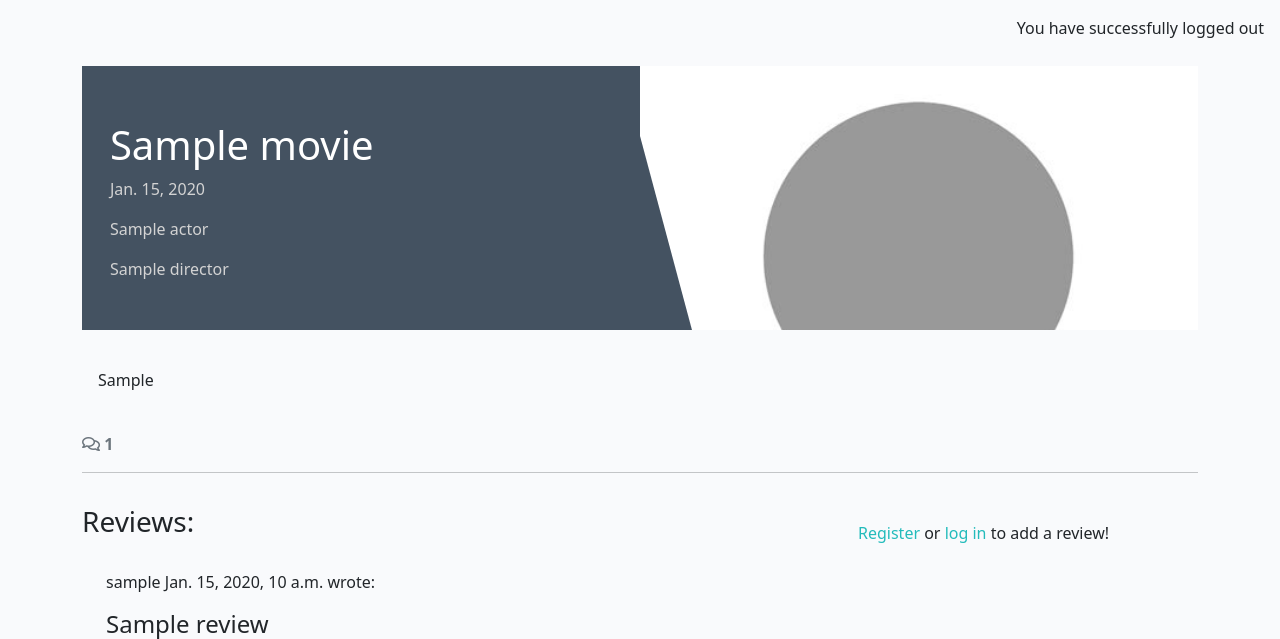
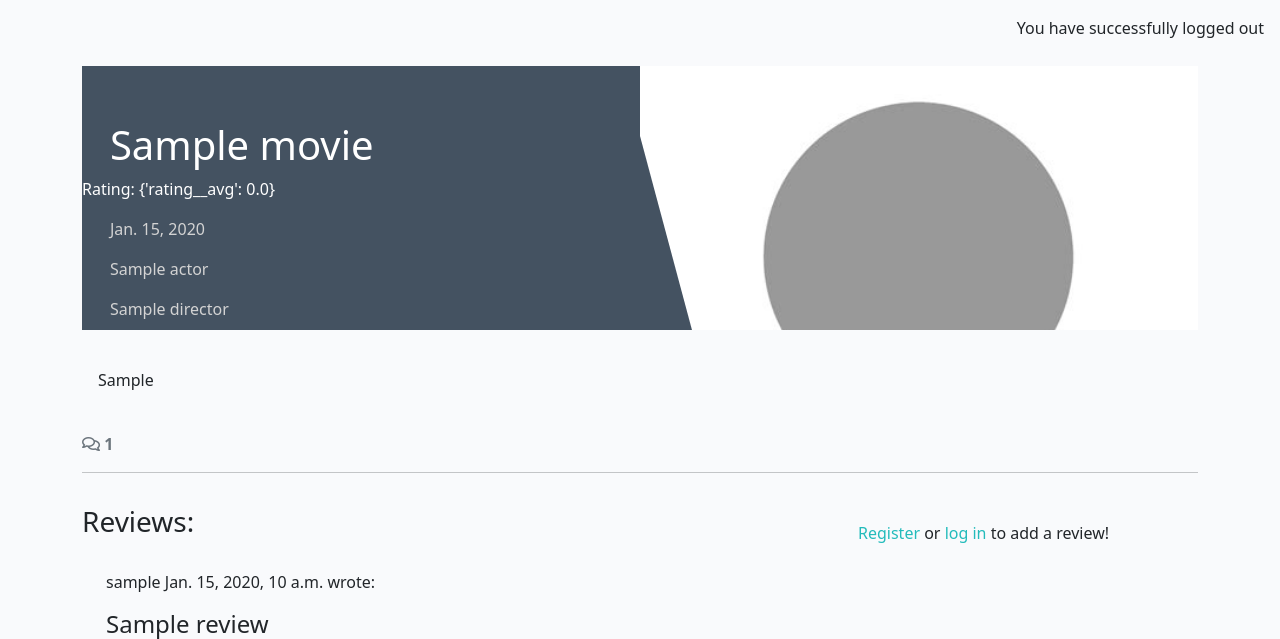
Before and after one commit to LizzyonGit/rates_r_us, a Django app: a page that uses movie/templates/movie/movie_detail.html in a window 1280 px wide. Shown: the part 60-699 px from the top of the page. Run offline with Django 5.2, Linux system fonts and the light colour scheme; tables that the repository leaves empty hold one stand-in row (values such as "Sample post"); some libraries are stand-ins or nearby versions.

Commit message:
Add calculation of average rating

```diff
--- a/movie/templates/movie/movie_detail.html
+++ b/movie/templates/movie/movie_detail.html
@@ -7,9 +7,10 @@
     <div class="container">
         <div class="row g-0">
             <div class="col-md-6 masthead-text">
-                <!-- Movie title goes in these h1 tags -->
+
                 <h1 class="post-title">{{ movie.movie_title }}</h1>
-                <!-- Movie release date -->
+
+                <p>Rating: {{ average_rating }}</p>
                 <p class="post-subtitle">{{ movie.release_date }}</p>
                 <p class="post-subtitle">{{ movie.genres.all|join:", " }}</p>
                 <p class="post-subtitle">{{ movie.cast.all|join:", " }}</p>
--- a/movie/views.py
+++ b/movie/views.py
@@ -1,6 +1,7 @@
 from django.shortcuts import render, get_object_or_404
 from django.views import generic
 from django.contrib import messages
+from django.db.models import Avg
 from .models import Movie
 from .forms import ReviewForm
 
@@ -45,8 +46,8 @@
                 'Review submitted and awaiting approval'
             )
 
-    # calcualte average rating?
-    # average_rating = reviews.rating.all().aggregate(Avg)
+    # calcualte average rating, need to fix display. Good it adds unapproved
+    average_rating = reviews.aggregate(Avg('rating'))
 
     review_form = ReviewForm()
 
@@ -58,6 +59,7 @@
             "movie": movie,
             "reviews": reviews,
             "review_count": review_count,
-            "review_form": review_form
+            "review_form": review_form,
+            "average_rating": average_rating,
          },
     )
```
